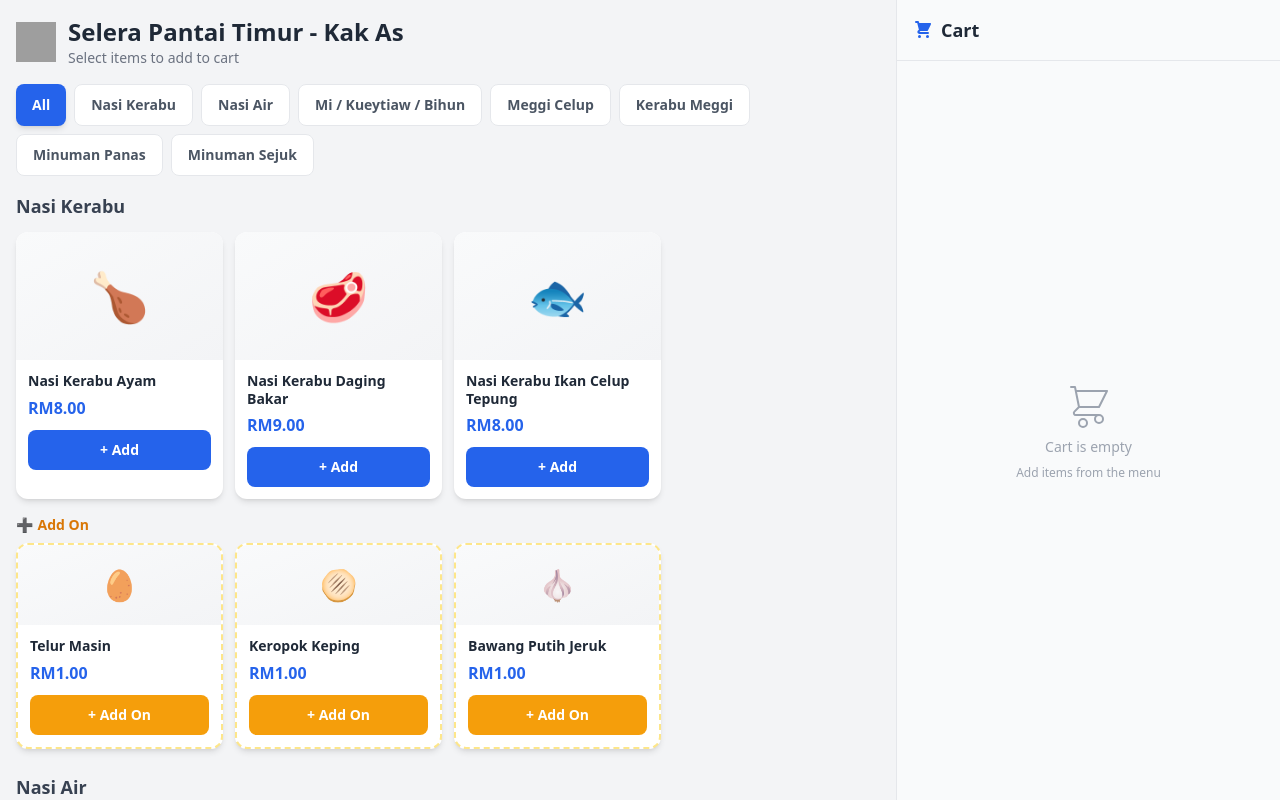
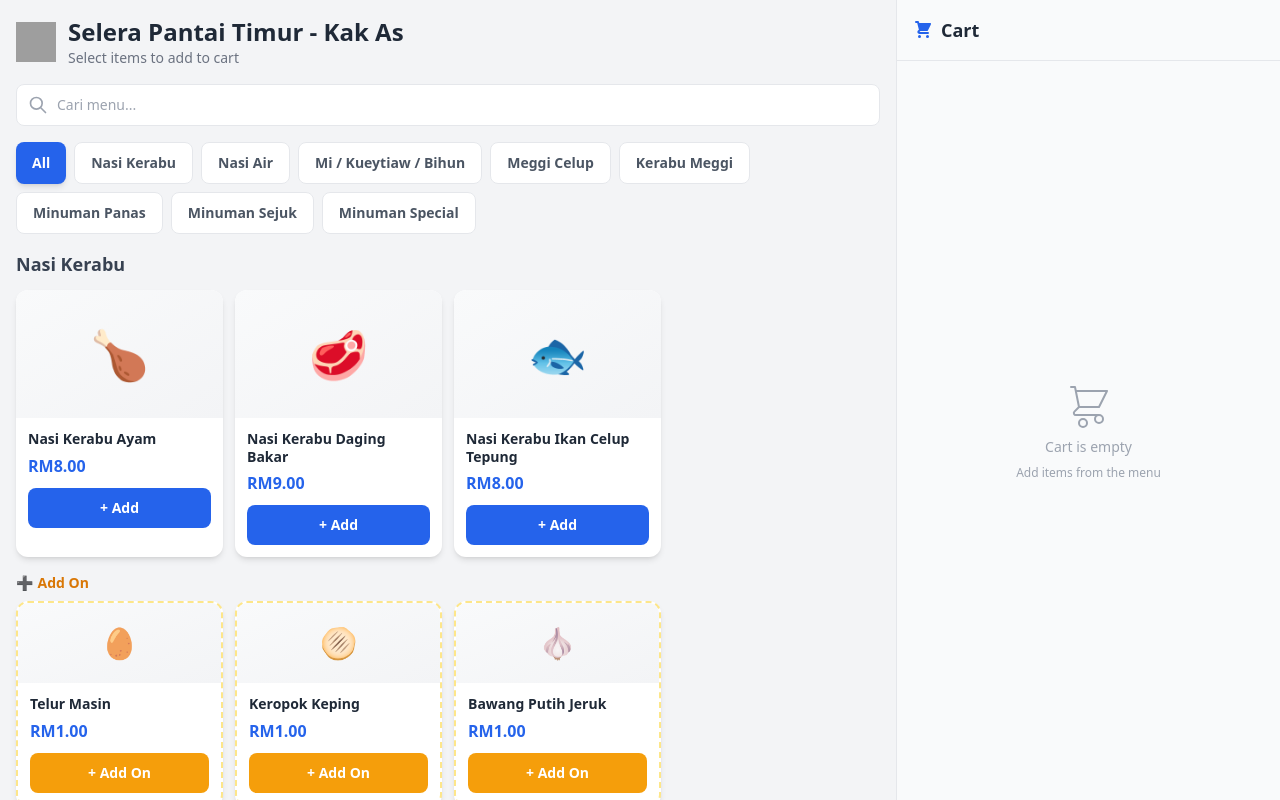
Before and after one commit to naifmuazzam/selera-pantai-timur-pos, a React (Vite) app: page / in a window 1280 px wide. Built offline with nearby package versions, Linux system fonts and the light colour scheme; grey boxes are pictures that could not be loaded.

Commit message:
Update menu, add Search Bar, fix badge

```diff
--- a/src/App.jsx
+++ b/src/App.jsx
@@ -16,6 +16,7 @@ function App() {
   const [showReceipt, setShowReceipt] = useState(false)
   const [activeCategory, setActiveCategory] = useState("all")
   const [showCart, setShowCart] = useState(false)
+  const [searchQuery, setSearchQuery] = useState("")
 
   useEffect(() => {
     localStorage.setItem("selera-cart", JSON.stringify(cart))
@@ -63,6 +64,20 @@ function App() {
     return cart.reduce((sum, item) => sum + item.quantity, 0)
   }, [cart])
 
+  const searchResults = useMemo(() => {
+    const q = searchQuery.trim().toLowerCase()
+    if (!q) return null
+    const matches = (item) =>
+      item.name.toLowerCase().includes(q) || item.category.toLowerCase().includes(q)
+    return categories
+      .map((cat) => ({
+        ...cat,
+        items: cat.items.filter(matches),
+        addOns: (cat.addOns || []).filter(matches),
+      }))
+      .filter((cat) => cat.items.length > 0 || cat.addOns.length > 0)
+  }, [searchQuery])
+
   const handleCheckout = () => {
     if (cart.length === 0) return
     setShowCart(false)
@@ -91,9 +106,38 @@ function App() {
           </div>
         </div>
 
+        <div className="relative mb-4">
+          <span className="absolute left-3 top-1/2 -translate-y-1/2 text-gray-400">
+            <svg xmlns="http://www.w3.org/2000/svg" className="h-5 w-5" fill="none" viewBox="0 0 24 24" stroke="currentColor" strokeWidth={2}>
+              <path strokeLinecap="round" strokeLinejoin="round" d="M21 21l-6-6m2-5a7 7 0 11-14 0 7 7 0 0114 0z" />
+            </svg>
+          </span>
+          <input
+            type="text"
+            value={searchQuery}
+            onChange={(e) => setSearchQuery(e.target.value)}
+            placeholder="Cari menu..."
+            className="w-full pl-10 pr-9 py-2.5 rounded-lg border border-gray-200 bg-white text-sm text-gray-700 placeholder-gray-400 focus:outline-none focus:ring-2 focus:ring-blue-500 focus:border-transparent"
+          />
+          {searchQuery && (
+            <button
+              onClick={() => setSearchQuery("")}
+              aria-label="Clear search"
+              className="absolute right-3 top-1/2 -translate-y-1/2 text-gray-400 hover:text-gray-600"
+            >
+              <svg xmlns="http://www.w3.org/2000/svg" className="h-5 w-5" fill="none" viewBox="0 0 24 24" stroke="currentColor" strokeWidth={2}>
+                <path strokeLinecap="round" strokeLinejoin="round" d="M6 18L18 6M6 6l12 12" />
+              </svg>
+            </button>
+          )}
+        </div>
+
         <div className="flex gap-2 mb-4 flex-wrap">
           <button
-            onClick={() => setActiveCategory("all")}
+            onClick={() => {
+              setActiveCategory("all")
+              setSearchQuery("")
+            }}
             className={`px-4 py-2.5 rounded-lg text-sm font-semibold transition-colors ${
               activeCategory === "all"
                 ? "bg-blue-600 text-white shadow-md"
@@ -105,7 +149,10 @@ function App() {
           {categories.map((cat) => (
             <button
               key={cat.id}
-              onClick={() => setActiveCategory(cat.id)}
+              onClick={() => {
+                setActiveCategory(cat.id)
+                setSearchQuery("")
+              }}
               className={`px-4 py-2.5 rounded-lg text-sm font-semibold transition-colors ${
                 activeCategory === cat.id
                   ? "bg-blue-600 text-white shadow-md"
@@ -117,7 +164,38 @@ function App() {
           ))}
         </div>
 
-        {activeCategory === "all" ? (
+        {searchResults ? (
+          searchResults.length > 0 ? (
+            searchResults.map((cat) => (
+              <div key={cat.id} className="mb-6">
+                <h2 className="text-lg font-bold text-gray-700 mb-3">{cat.name}</h2>
+                {cat.items.length > 0 && (
+                  <div className="grid grid-cols-2 sm:grid-cols-3 xl:grid-cols-4 gap-3">
+                    {cat.items.map((item) => (
+                      <MenuCard key={item.id} item={item} onAdd={addToCart} />
+                    ))}
+                  </div>
+                )}
+                {cat.addOns.length > 0 && (
+                  <div className="mt-4">
+                    <h3 className="text-sm font-semibold text-amber-600 mb-2 flex items-center gap-1">
+                      <span>➕</span> Add On
+                    </h3>
+                    <div className="grid grid-cols-2 sm:grid-cols-3 xl:grid-cols-4 gap-3">
+                      {cat.addOns.map((item) => (
+                        <MenuCard key={item.id} item={item} onAdd={addToCart} isAddOn />
+                      ))}
+                    </div>
+                  </div>
+                )}
+              </div>
+            ))
+          ) : (
+            <div className="text-center py-16 text-gray-500">
+              Tiada menu dijumpai untuk "{searchQuery.trim()}"
+            </div>
+          )
+        ) : activeCategory === "all" ? (
           categories.map((cat) => (
             <div key={cat.id} className="mb-6">
               <h2 className="text-lg font-bold text-gray-700 mb-3">{cat.name}</h2>
--- a/src/components/CartItem.jsx
+++ b/src/components/CartItem.jsx
@@ -6,6 +6,7 @@ const badgeColors = {
   "Kerabu Meggi": "bg-red-100 text-red-700",
   "Minuman Panas": "bg-rose-100 text-rose-700",
   "Minuman Sejuk": "bg-cyan-100 text-cyan-700",
+  "Minuman Special": "bg-teal-100 text-teal-700",
 }
 
 const CartItem = ({ item, onIncrease, onDecrease, onRemove }) => {
--- a/src/components/ReceiptModal.jsx
+++ b/src/components/ReceiptModal.jsx
@@ -8,6 +8,7 @@ const badgeColors = {
   "Kerabu Meggi": "text-red-700",
   "Minuman Panas": "text-rose-700",
   "Minuman Sejuk": "text-cyan-700",
+  "Minuman Special": "text-teal-700",
 }
 
 const ReceiptModal = ({ cart, total, onClose }) => {
--- a/src/data/menu.js
+++ b/src/data/menu.js
@@ -95,19 +95,23 @@ const categories = [
     name: "Minuman Panas",
     badge: "Minuman Panas",
     items: [
-      { id: "mp-1", name: "Teh O Panas", price: 1.50, emoji: "🍵" },
+      { id: "mp-11", name: "Milo", price: 2.50, emoji: "🍫" },
+      { id: "mp-5", name: "Kopi O", price: 2.00, emoji: "🫘" },
+      { id: "mp-1", name: "Teh O", price: 1.50, emoji: "🍵" },
       { id: "mp-2", name: "Teh Susu", price: 2.00, emoji: "🫖" },
       { id: "mp-3", name: "Nescafe O", price: 2.00, emoji: "☕" },
       { id: "mp-4", name: "Nescafe Susu", price: 2.50, emoji: "☕" },
-      { id: "mp-5", name: "Kopi O", price: 2.00, emoji: "🫘" },
-      { id: "mp-6", name: "Kopi Susu", price: 2.50, emoji: "🫘" },
-      { id: "mp-7", name: "Makhota Dewa", price: 2.00, emoji: "🌿" },
-      { id: "mp-8", name: "Kopi Jantan", price: 2.00, emoji: "🌿" },
       { id: "mp-9", name: "Horlick", price: 3.50, emoji: "🥛" },
       { id: "mp-10", name: "Nestum", price: 2.00, emoji: "🥣" },
-      { id: "mp-11", name: "Milo", price: 2.50, emoji: "🍫" },
       { id: "mp-12", name: "Teh O Halia", price: 2.50, emoji: "🫚" },
       { id: "mp-13", name: "Teh Susu Halia", price: 3.00, emoji: "🫚" },
+      { id: "mp-14", name: "Barli", price: 1.50, emoji: "🌾" },
+      { id: "mp-7", name: "Mahkota Dewa", price: 2.00, emoji: "🌿" },
+      { id: "mp-8", name: "Kopi Jantan", price: 2.00, emoji: "🌿" },
+      { id: "mp-15", name: "Kacip Fatimah Cafe", price: 2.00, emoji: "🌿" },
+      { id: "mp-16", name: "Extra Jos", price: 2.00, emoji: "⚡" },
+      { id: "mp-17", name: "Sunquick", price: 2.00, emoji: "🍊" },
+      { id: "mp-18", name: "Lemon", price: 2.00, emoji: "🍋" },
     ],
     addOns: [
       { id: "mp-a1", name: "Kaw2 (Extra Strong)", price: 1.00, emoji: "💪" },
@@ -118,30 +122,55 @@ const categories = [
     name: "Minuman Sejuk",
     badge: "Minuman Sejuk",
     items: [
-      { id: "ms-1", name: "Teh O Ais", price: 2.00, emoji: "🧊" },
-      { id: "ms-2", name: "Teh Ais", price: 3.00, emoji: "🧋" },
-      { id: "ms-3", name: "Nescafe O Ais", price: 3.00, emoji: "🧊" },
-      { id: "ms-4", name: "Nescafe Susu Ais", price: 3.50, emoji: "🥤" },
-      { id: "ms-5", name: "Kopi Ais", price: 2.50, emoji: "🧊" },
+      { id: "ms-21", name: "Milo Ais", price: 3.50, emoji: "🍫" },
+      { id: "ms-5", name: "Kopi Ais", price: 2.50, emoji: "🫘" },
+      { id: "ms-22", name: "Kopi O Ais", price: 2.50, emoji: "🫘" },
+      { id: "ms-1", name: "Teh O Ais", price: 2.00, emoji: "🍵" },
+      { id: "ms-23", name: "Teh Susu Ais", price: 3.00, emoji: "🧋" },
+      { id: "ms-3", name: "Nescafe O Ais", price: 3.00, emoji: "☕" },
+      { id: "ms-4", name: "Nescafe Susu Ais", price: 3.50, emoji: "☕" },
+      { id: "ms-10", name: "Horlick Ais", price: 4.50, emoji: "🥛" },
+      { id: "ms-9", name: "Nestum", price: 2.50, emoji: "🥣" },
+      { id: "ms-24", name: "Teh O Halia Ais", price: 3.00, emoji: "🫚" },
+      { id: "ms-25", name: "Teh Susu Halia Ais", price: 3.50, emoji: "🫚" },
+      { id: "ms-18", name: "Barli Ais", price: 2.50, emoji: "🌾" },
+      { id: "ms-26", name: "Mahkota Dewa Ais", price: 2.50, emoji: "🌿" },
+      { id: "ms-11", name: "Kopi Jantan Ais", price: 2.50, emoji: "🌿" },
+      { id: "ms-27", name: "Kacip Fatimah Cafe Ais", price: 2.50, emoji: "🌿" },
+      { id: "ms-28", name: "Extra Jos Ais", price: 2.50, emoji: "⚡" },
+      { id: "ms-17", name: "Sunquick Ais", price: 3.00, emoji: "🍊" },
+      { id: "ms-12", name: "Laici Ais", price: 2.50, emoji: "🍇" },
+      { id: "ms-29", name: "Laici Susu Ais", price: 3.50, emoji: "🥛" },
+      { id: "ms-30", name: "Bandung Ais", price: 2.50, emoji: "🍹" },
+      { id: "ms-31", name: "Bandung Laici Ais", price: 3.50, emoji: "🍹" },
       { id: "ms-6", name: "Sirap Ais", price: 1.50, emoji: "🫧" },
-      { id: "ms-7", name: "Sirap Limau", price: 2.50, emoji: "🍋" },
-      { id: "ms-8", name: "Air Limau Ais", price: 2.50, emoji: "🍋" },
-      { id: "ms-9", name: "Nestum Ais", price: 3.00, emoji: "🥣" },
-      { id: "ms-10", name: "Horlick Ais", price: 4.50, emoji: "🥛" },
-      { id: "ms-11", name: "Kopi Jantan Ais", price: 2.50, emoji: "🌿" },
-      { id: "ms-12", name: "Laici", price: 2.50, emoji: "🍇" },
+      { id: "ms-32", name: "Lemon", price: 3.00, emoji: "🍋" },
       { id: "ms-13", name: "Anggur", price: 1.50, emoji: "🍇" },
-      { id: "ms-14", name: "Sarsi", price: 1.50, emoji: "🥤" },
-      { id: "ms-15", name: "Jagung", price: 2.50, emoji: "🌽" },
-      { id: "ms-16", name: "Oren", price: 1.50, emoji: "🍊" },
-      { id: "ms-17", name: "Sunquick", price: 3.50, emoji: "🍊" },
-      { id: "ms-18", name: "Barli", price: 2.50, emoji: "🌾" },
-      { id: "ms-19", name: "Cincau", price: 2.50, emoji: "🫒" },
-      { id: "ms-20", name: "Susu", price: 3.50, emoji: "🥛" },
+      { id: "ms-33", name: "Laici Kosong Ais", price: 1.50, emoji: "🫗" },
+      { id: "ms-14", name: "Sarsi Ais", price: 1.50, emoji: "🥤" },
+      { id: "ms-16", name: "Oren Ais", price: 1.50, emoji: "🍊" },
+      { id: "ms-15", name: "Jagung Gula Ais", price: 1.50, emoji: "🌽" },
+      { id: "ms-34", name: "Jagung Susu", price: 2.50, emoji: "🌽" },
+      { id: "ms-19", name: "Cincau Ais", price: 2.50, emoji: "🫒" },
+      { id: "ms-20", name: "Susu Ais", price: 2.50, emoji: "🥛" },
+      { id: "ms-35", name: "Air Soda Ais", price: 2.00, emoji: "🫧" },
     ],
     addOns: [
       { id: "ms-a1", name: "Kaw2 (Extra Strong)", price: 1.00, emoji: "💪" },
     ],
+  },
+  {
+    id: "minuman-special",
+    name: "Minuman Special",
+    badge: "Minuman Special",
+    items: [
+      { id: "sp-1", name: "Laicikang", price: 6.00, emoji: "🍹" },
+      { id: "sp-2", name: "Mojito Biasa", price: 4.50, emoji: "🍃" },
+      { id: "sp-3", name: "Mojito Milky", price: 6.00, emoji: "🥤" },
+      { id: "sp-4", name: "Boba Milk Caramel", price: 6.00, emoji: "🧋" },
+      { id: "sp-5", name: "Boba Milk Nescafe Caramel", price: 8.00, emoji: "🧋" },
+    ],
+    addOns: [],
   },
 ]
 
```
